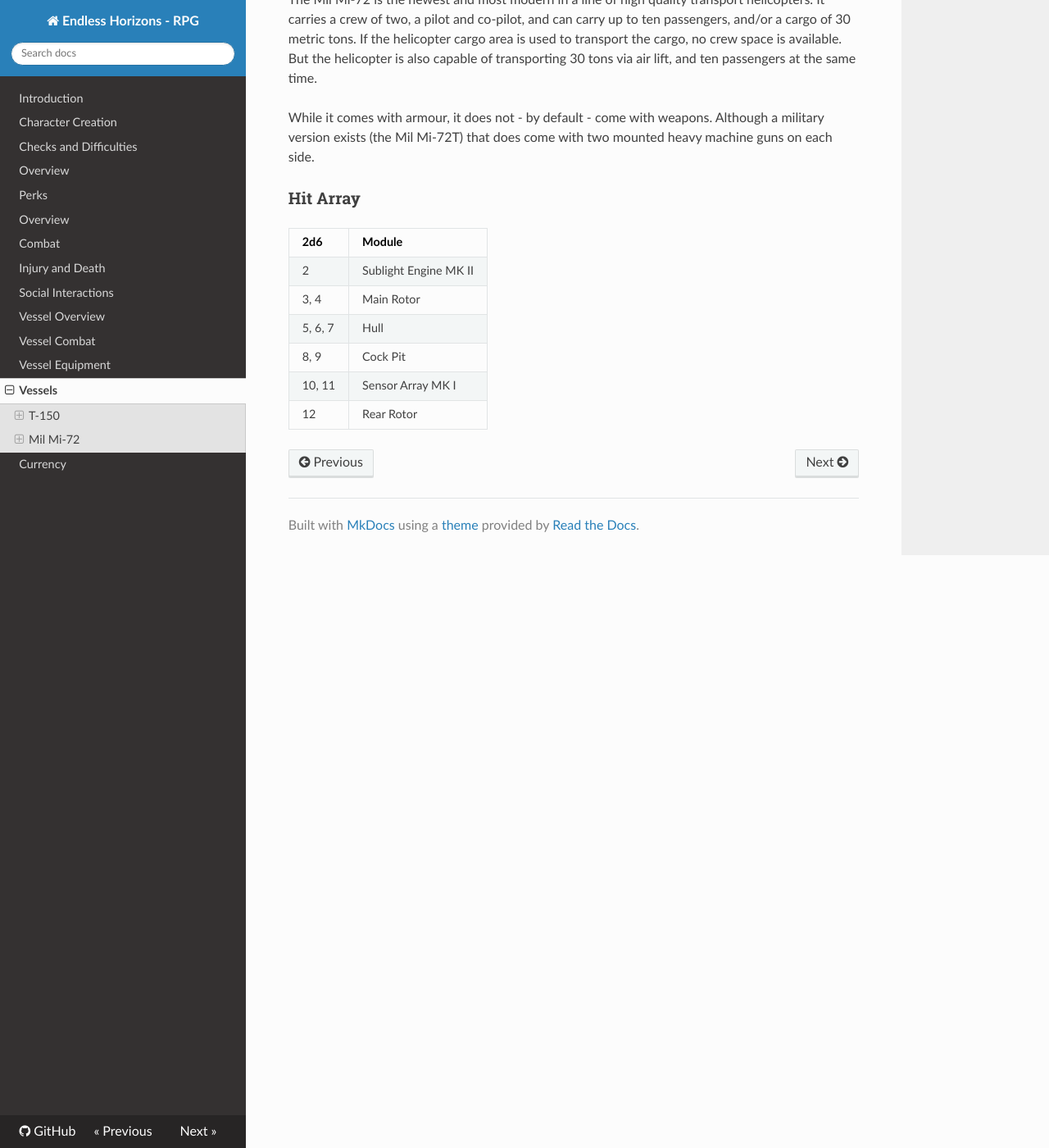
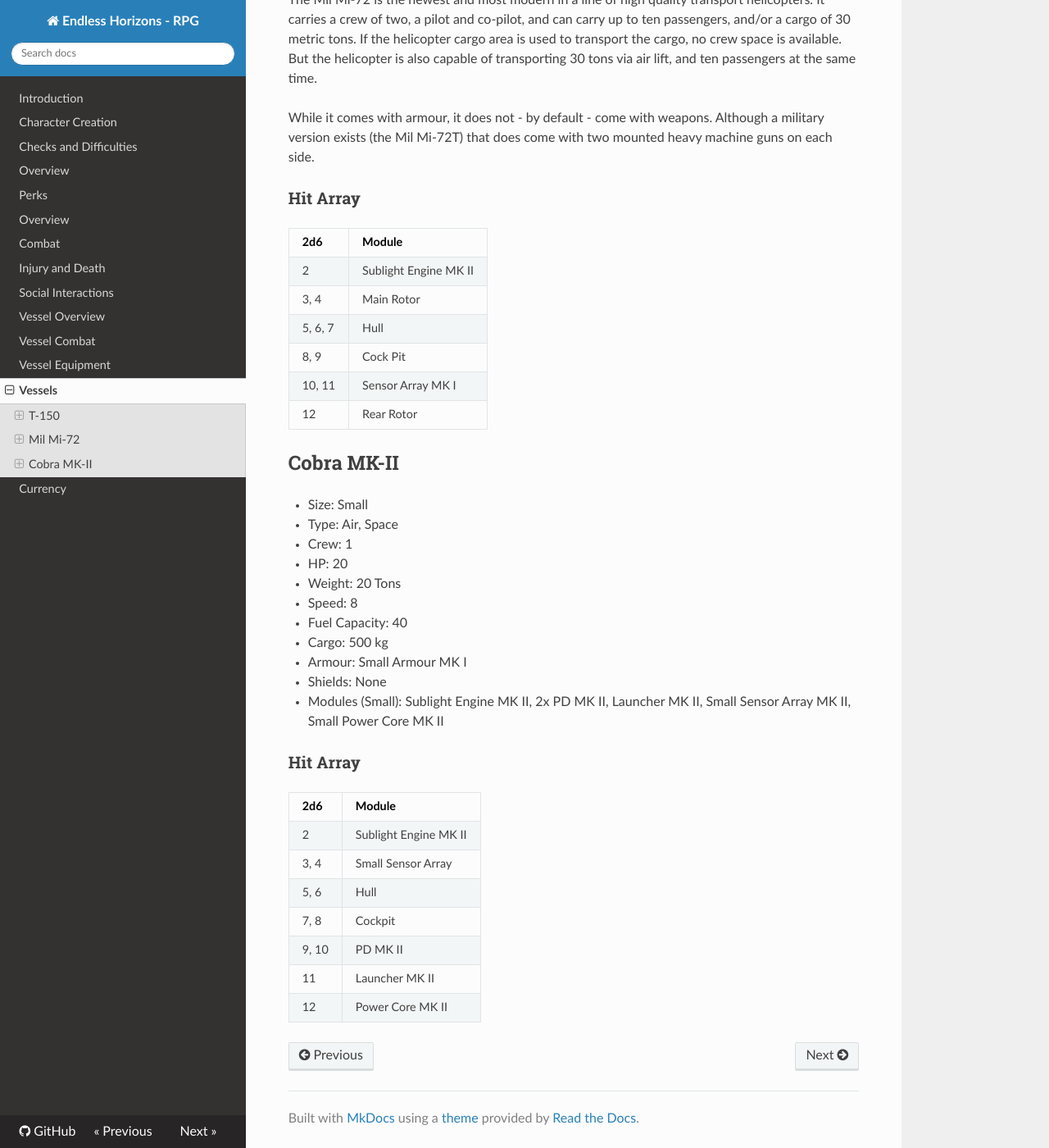
Before and after one commit to ehrpg/rules, an MkDocs documentation site: the page built from docs/vessellist.md, in a window 1280 px wide and 1400 px high, scrolled down 1468 px. Shown: the whole window at 82% size. Built offline with MkDocs 1.6.1, drawn with Linux system fonts in a browser that asks for light colours; nearby versions of some CDN libraries; old or Windows-style settings are respelled for this version of MkDocs.

Commit message:
Update vessellist.md
Added Cobra MK-II

```diff
--- a/docs/vessellist.md
+++ b/docs/vessellist.md
@@ -74,3 +74,33 @@ mounted heavy machine guns on each side.
 | 8, 9     | Cock Pit
 | 10, 11   | Sensor Array MK I
 | 12       | Rear Rotor
+
+
+## Cobra MK-II
+
+- Size: Small
+- Type: Air, Space
+- Crew: 1
+- HP: 20
+- Weight: 20 Tons
+- Speed: 8
+- Fuel Capacity: 40
+- Cargo: 500 kg
+- Armour: Small Armour MK I
+- Shields: None
+- Modules (Small): Sublight Engine MK II, 2x PD MK II, Launcher MK II,
+Small Sensor Array MK II, Small Power Core MK II
+
+
+
+### Hit Array
+
+| 2d6      | Module
+|----------|--------
+| 2        | Sublight Engine MK II
+| 3, 4     | Small Sensor Array
+| 5, 6     | Hull
+| 7, 8     | Cockpit
+| 9, 10    | PD MK II
+| 11       | Launcher MK II
+| 12       | Power Core MK II
```
